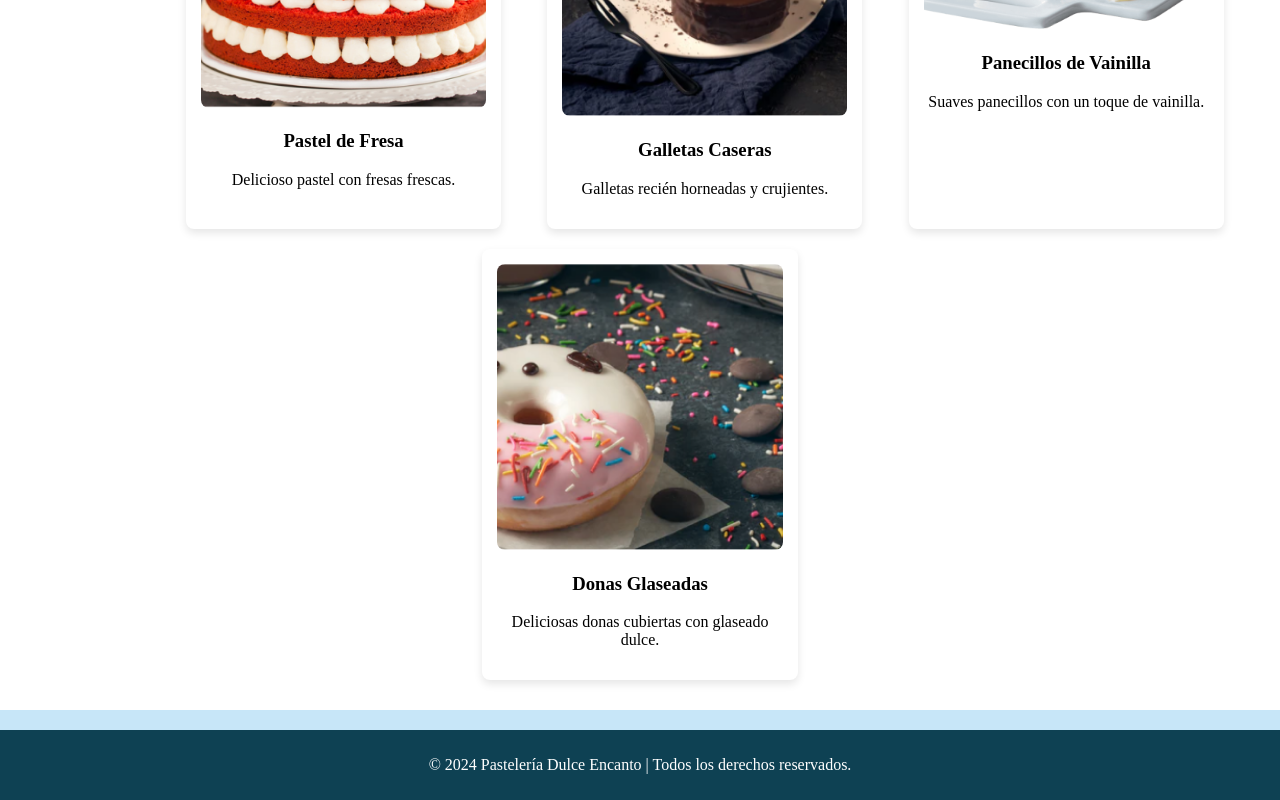
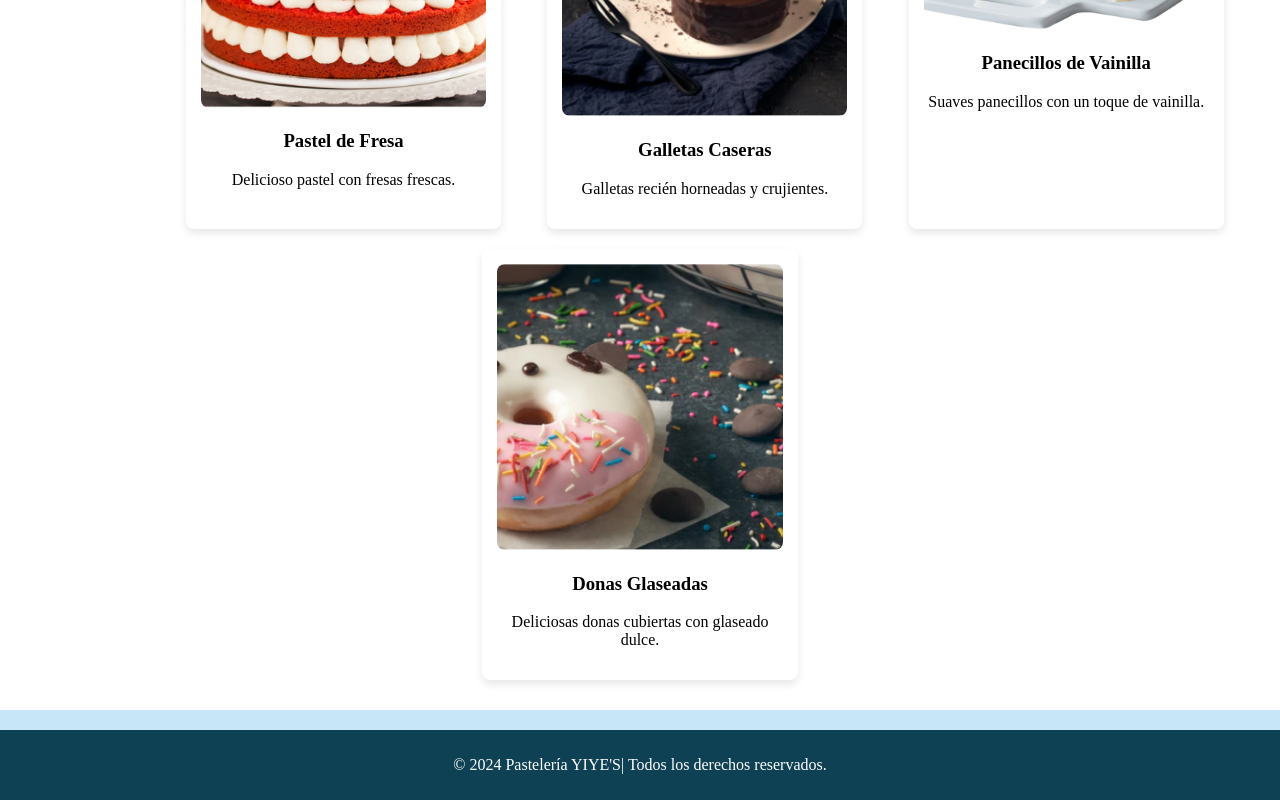
Before and after one commit to jimloxc9912/Modulo_2_Project_1, a plain HTML site: page index.html in a window 1280 px wide. Shown: the part 421-1221 px from the top of the page. Drawn offline with Linux system fonts and the light colour scheme.

Commit message:
cambio en el footer

```diff
--- a/index.html
+++ b/index.html
@@ -45,7 +45,7 @@
     </div>
 
     <footer>
-        <p>&copy; 2024 Pastelería Dulce Encanto | Todos los derechos reservados.</p>
+        <p>&copy; 2024 Pastelería YIYE'S| Todos los derechos reservados.</p>
     </footer>
 
 </body>
```
